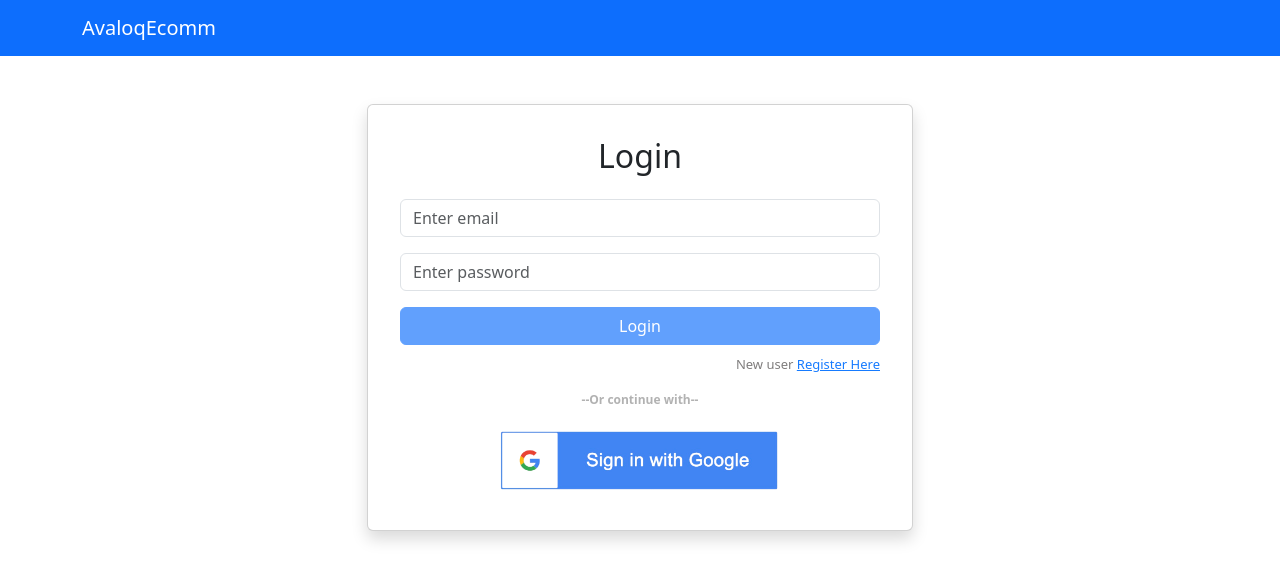
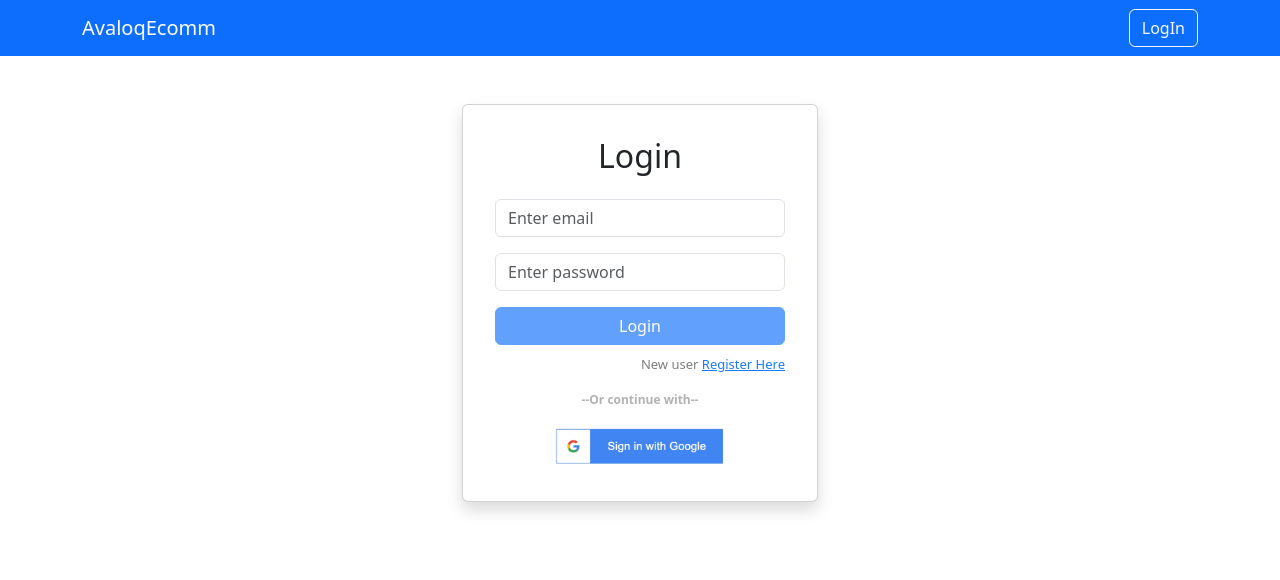
Before and after one commit to KiranKathar06/avaloq-ecomm, a React (Create React App) app: page / in a window 1280 px wide. Shown: the top 580 px of the page. Built offline with nearby package versions, Linux system fonts and the light colour scheme.

Commit message:
feat: autherazation & authetication

```diff
--- a/src/App.js
+++ b/src/App.js
@@ -9,16 +9,10 @@ import {
 
 import { ToastContainer } from "react-toastify";
 import  Login  from './Components/Login';
-//import Profile from './Components/Profile';
 import SignUp from './Components/SignUp';
 import "react-toastify/dist/ReactToastify.css";
 import Products from './Components/Products';
-import Header from './Components/Navbar';
 import Home from './Components/Home';
-
-import Layout from './Components/Layout';
-//import Home from './Pages/Home';
-import Detail from './Pages/Detail';
 
 function App() {
   return (
@@ -28,15 +22,8 @@ function App() {
         <Route path='/' element={<Login/>}/>
         <Route path='/login' element={<Login/>}/>
         <Route path='/signup' element={<SignUp/>}/>
-        {/* <Route path='/layout' element={<Layout />}>
-          <Route index element={<Home />} />
-          <Route path='/details' element={<Detail />} />
-        </Route> */}
         <Route path='products' element={<Products/>}/>
-        {/* <Route path='/profile' element={<Profile/>}/> */}
-        <Route path='/header' element={<Header/>}/>
         <Route path='/home' element={<Home/>}/>
-       <Route path='/layout' element={<Layout />}/>
       </Routes>
       <ToastContainer />
     </Router>
--- a/src/Components/Login.jsx
+++ b/src/Components/Login.jsx
@@ -1,15 +1,15 @@
 import React, { useState } from "react";
-import { signInWithEmailAndPassword } from "firebase/auth";
 import { useNavigate } from "react-router-dom";
-import { auth } from "./Firebase";
 import { toast } from "react-toastify";
 import SignInWithGoogle from "./SignInWithGoogle";
+import Navbar from "./Navbar";
 
 const Login = () => {
   const [email, setEmail] = useState("");
   const [password, setPassword] = useState("");
   const [emailError, setEmailError] = useState(""); // State for email error message
   const navigate = useNavigate();
+
 
   const handleEmailChange = (e) => {
     const newEmail = e.target.value;
@@ -38,33 +38,19 @@ const Login = () => {
       return;
     }
 
-    try {
-      await signInWithEmailAndPassword(auth, email, password);
-      sessionStorage.setItem("authenticatedUser",email);
-
-      console.log('User logged in successfully');
-      toast.success("Logged in Successfully!", {
-        position: "top-center",
-      });
-      navigate("/home");
-    } catch (error) {
-      toast.error(error.message, {
-        position: "bottom-center",
-      });
-      console.error("Error logging in", error);
-    }
+    // Simulate successful login by storing user info in session storage
+    sessionStorage.setItem('user', JSON.stringify({ email }));
+    // Redirect to home page or another page after login
+    navigate('/home');
   };
 
   return (
+    <>
+    <Navbar></Navbar>
     <div>
-        <nav className="navbar navbar-dark bg-primary">
-      <div className="container">
-        <a className="navbar-brand" href="#">AvaloqEcomm</a>
-      </div>
-    </nav>
     <div className="container my-5">
       <div className="row justify-content-center">
-        <div className="col-md-6">
+        <div className="col-md-4">
           <div className="card shadow p-3 mb-5 bg-body rounded">
             <div className="card-body">
               <h2 className="card-title text-center mb-4">Login</h2>
@@ -115,6 +101,7 @@ const Login = () => {
       </div>
     </div>
     </div>
+    </>
   );
 };
 
--- a/src/Components/Navbar.jsx
+++ b/src/Components/Navbar.jsx
@@ -1,11 +1,10 @@
 import React from 'react';
 import { useNavigate } from 'react-router-dom';
-//import { useAuth } from 'react-firebase-hooks/auth';
 import { auth } from './Firebase';
 
 const Navbar = () => {
   const navigate = useNavigate();
-  //const [user] = useAuth(auth);
+  const isLoggedIn = sessionStorage.getItem('user');
 
   const handleCart = () => {
     navigate('/cart');
@@ -14,9 +13,18 @@ const Navbar = () => {
   const handleLogout = async () => {
     try {
       await auth.signOut();
+      sessionStorage.removeItem('user');
       navigate('/login');
     } catch (error) {
       console.error('Error logging out:', error.message);
+    }
+  };
+
+  const handleLogIn = async () => {
+    try {
+      navigate('/login');
+    } catch (error) {
+      console.error('Error logging In:', error.message);
     }
   };
 
@@ -25,9 +33,14 @@ const Navbar = () => {
       <div className="container">
         <a className="navbar-brand" href="#">AvaloqEcomm</a>
         <div className="mx-auto">
-          {/* <Searchbar products={products} setFilteredProducts={setFilteredProducts} /> */}
         </div>
-        <button className="btn btn-outline-light" onClick={handleLogout}>Logout</button>
+        <div className="d-flex">
+          {isLoggedIn ? (
+          <button className="btn btn-outline-light" onClick={handleLogout}>Logout</button>
+          ) : (
+          <button className="btn btn-outline-light" onClick={handleLogIn}>LogIn</button>
+          )}
+        </div>
        </div>
     </nav>
   );
--- a/src/Components/SignUp.jsx
+++ b/src/Components/SignUp.jsx
@@ -5,6 +5,7 @@ import { auth, db } from "./Firebase";
 import { setDoc, doc } from "firebase/firestore";
 import { toast } from "react-toastify";
 import SignInWithGoogle from "./SignInWithGoogle";
+import Navbar from "./Navbar";
 
 const SignUp = () => {
   const [fname, setFname] = useState("");
@@ -140,9 +141,11 @@ const SignUp = () => {
   };
 
   return (
+    <>
+    <Navbar></Navbar>
     <div className="container my-5">
       <div className="row justify-content-center">
-        <div className="col-md-6">
+        <div className="col-md-4">
           <div className="card shadow p-3 mb-5 bg-body rounded">
             <div className="card-body">
               <h2 className="card-title text-center mb-4">Signup</h2>
@@ -229,6 +232,7 @@ const SignUp = () => {
         </div>
       </div>
     </div>
+    </>
   );
 };
 
```
